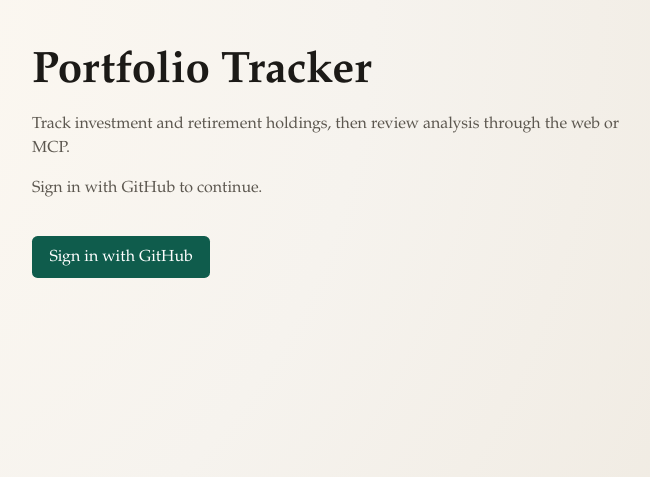
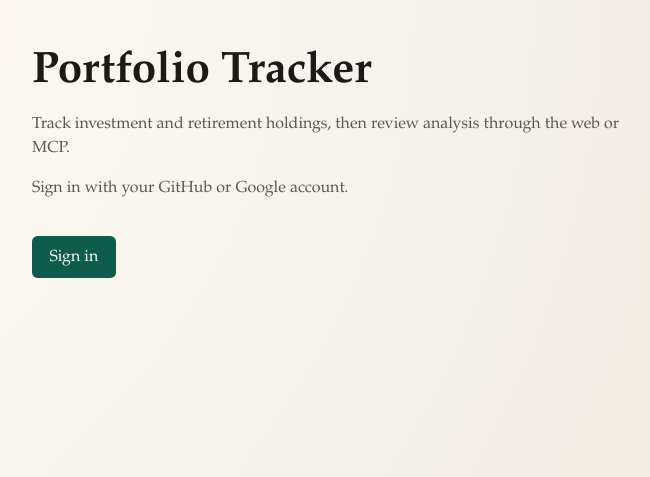
Before and after one commit to srhill12/portfolio-agent, a FastAPI app: template app/templates/landing.html in a window 1280 px wide. Shown: the top 477 px of the page, without its empty margins (308-958 px from the left). Run offline with FastAPI, Linux system fonts and the light colour scheme; the template is opened without the code that fills it, so the values that code supplies are empty; parts of the project's set-up code (start-up, migrations or seed data) failed here and were passed over.

Commit message:
Document Google as a second AuthKit sign-in method.
Keep provider=authkit unchanged; update landing copy, README, decisions, and verification so reviewers without GitHub can still access the app.

Co-authored-by: Cursor <cursoragent@cursor.com>

```diff
--- a/app/templates/landing.html
+++ b/app/templates/landing.html
@@ -3,6 +3,6 @@
 {% block content %}
   <h1>Portfolio Tracker</h1>
   <p>Track investment and retirement holdings, then review analysis through the web or MCP.</p>
-  <p>Sign in with GitHub to continue.</p>
-  <a class="button" href="/login">Sign in with GitHub</a>
+  <p>Sign in with your GitHub or Google account.</p>
+  <a class="button" href="/login">Sign in</a>
 {% endblock %}
```
Also changed, not shown: docs/decisions.md (+2 -0 lines), docs/requirements-traceability.md (+2 -2 lines), README.md.
